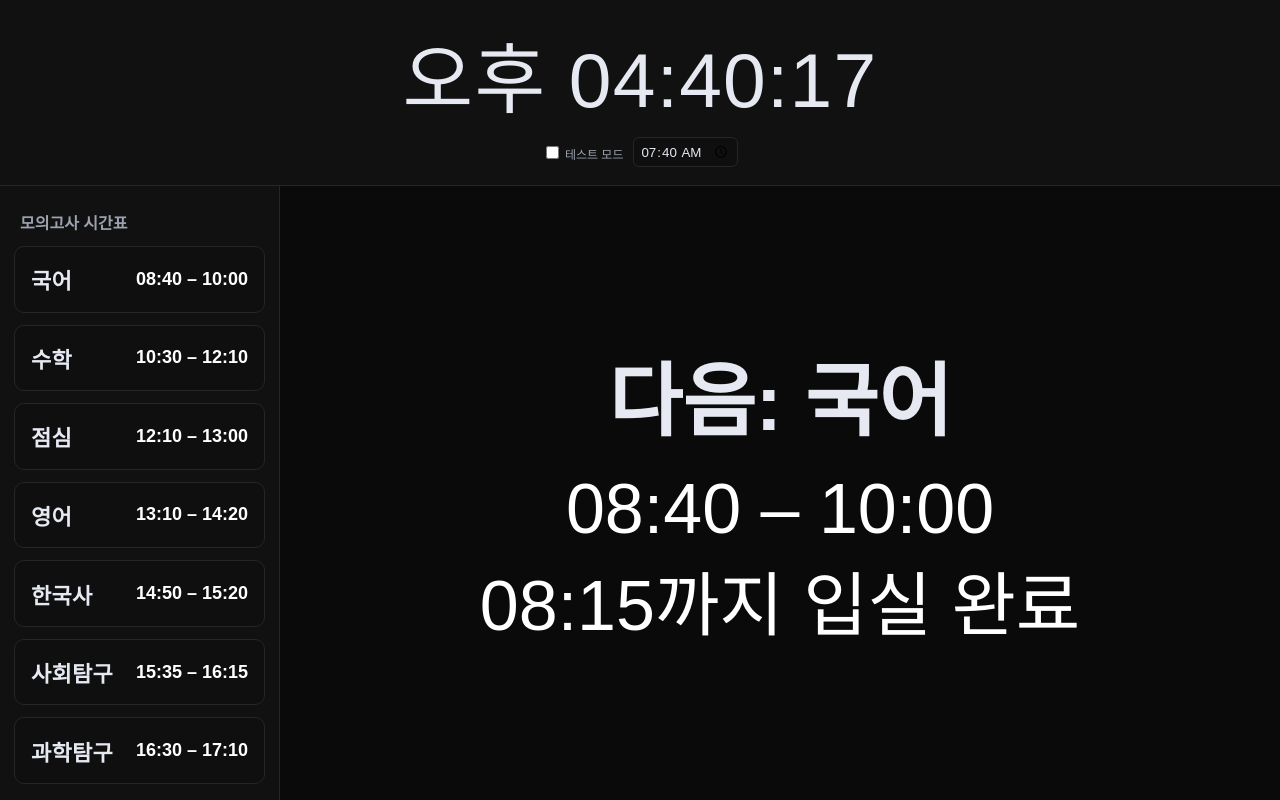
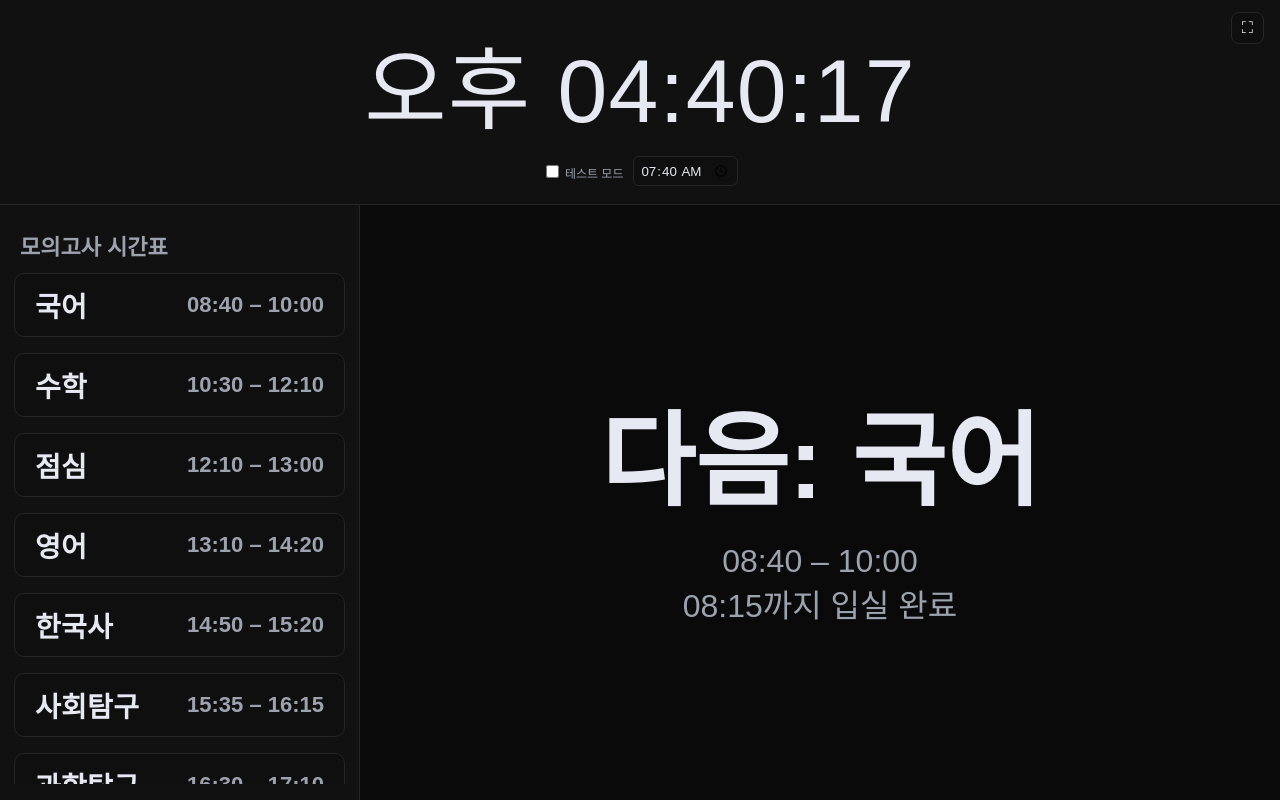
Before and after one commit to Kor-XCoder/MogoBoard, a Vue app: page / in a window 1280 px wide. Built offline with nearby package versions, Linux system fonts and the light colour scheme; a web font is replaced by a local one.

Commit message:
Big! Big! Bigger

```diff
--- a/src/App.vue
+++ b/src/App.vue
@@ -2,6 +2,9 @@
   <div class="layout">
     <header>
       <div id="current-time" aria-live="polite">{{ currentTimeText }}</div>
+      <button class="fs-btn" type="button" @click="toggleFullscreen" aria-label="전체화면">
+        ⛶
+      </button>
       <div class="tester">
         <label>
           <input type="checkbox" v-model="testMode" />
@@ -22,17 +25,17 @@
           :data-subject="w.subject"
         >
           <div class="subject">{{ w.subject }}</div>
-          <div class="time" style="color: white;">{{ w.start }} – {{ w.end }}</div>
+          <div class="time">{{ w.start }} – {{ w.end }}</div>
         </li>
       </ul>
     </aside>
 
     <main>
       <div class="status">
-        <div id="current-subject" class="subject" :class="{ done: statusState === 'done' }" style="font-size: 80px;">
+        <div id="current-subject" class="subject" :class="{ done: statusState === 'done' }">
           {{ currentSubjectText }}
         </div>
-        <div id="window-time" class="window" style="font-size: 70px; color: white;">{{ windowText }}</div>
+        <div id="window-time" class="window">{{ windowText }}</div>
       </div>
     </main>
   </div>
@@ -145,6 +148,15 @@ function isActive(w) {
   return st.state === 'in' && st.window.subject === w.subject
 }
 
+function toggleFullscreen() {
+  const el = document.documentElement
+  if (!document.fullscreenElement) {
+    (el.requestFullscreen && el.requestFullscreen())
+  } else {
+    (document.exitFullscreen && document.exitFullscreen())
+  }
+}
+
 let intervalId
 onMounted(() => {
   // 테스트 모드 기본값: 현재 시각(HH:MM)
@@ -178,7 +190,7 @@ body {
 }
 .layout {
   display: grid;
-  grid-template-columns: 280px 1fr;
+  grid-template-columns: 360px 1fr;
   grid-template-rows: auto 1fr;
   height: 100dvh;
   min-height: 100dvh;
@@ -192,7 +204,7 @@ header {
   display: grid; place-items: center;
   text-align: center;
 }
-#current-time { font-size: clamp(50px, 6vw, 100px); letter-spacing: 1.2px; font-variant-numeric: tabular-nums; font-weight: 500; }
+#current-time { font-size: clamp(64px, 7vw, 120px); letter-spacing: 1.2px; font-variant-numeric: tabular-nums; font-weight: 500; }
 .now-label { font-size: 12px; color: var(--muted); letter-spacing: .24em; text-transform: uppercase; margin-bottom: 6px; }
 
 .tester { display: flex; gap: 10px; align-items: center; margin-top: 8px; font-size: 12px; color: var(--muted); }
@@ -208,15 +220,15 @@ aside {
   min-height: 0;
   overflow: hidden;
 }
-aside h2 { margin: 8px 6px 12px; font-size: 16px; color: var(--muted); font-weight: 600; }
+aside h2 { margin: 8px 6px 12px; font-size: 22px; color: var(--muted); font-weight: 600; }
 .schedule {
   list-style: none;
   padding: 0;
   margin: 0;
   display: grid;
-  grid-template-columns: repeat(auto-fit, minmax(220px, 1fr));
-  gap: 12px;
-  grid-auto-rows: minmax(56px, auto);
+  grid-template-columns: 1fr;
+  gap: 16px;
+  grid-auto-rows: minmax(64px, auto);
   min-height: 0;
   overflow: auto;
 }
@@ -224,23 +236,23 @@ aside h2 { margin: 8px 6px 12px; font-size: 16px; color: var(--muted); font-weig
   background: #0f0f0f;
   border: 1px solid #262626;
   border-radius: 10px;
-  padding: 14px 16px;
+  padding: 18px 20px;
   display: grid;
   grid-template-columns: 1fr auto;
   grid-template-rows: auto;
   gap: 8px 12px;
   align-items: center;
 }
-.item .time { font-variant-numeric: tabular-nums; color: var(--muted); font-size: 18px; font-weight: 700; text-align: right; white-space: nowrap; }
-.item .subject { font-weight: 700; letter-spacing: .3px; font-size: 22px; white-space: nowrap; overflow: hidden; text-overflow: ellipsis; }
+.item .time { font-variant-numeric: tabular-nums; color: var(--muted); font-size: 22px; font-weight: 700; text-align: right; white-space: nowrap; }
+.item .subject { font-weight: 700; letter-spacing: .3px; font-size: 28px; white-space: nowrap; overflow: hidden; text-overflow: ellipsis; }
 .item.active { border-color: var(--accent); }
 .item.active .subject { color: var(--accent); }
 .item.break .subject { color: var(--accent-2); }
 
 main { display: grid; place-items: center; padding: 4vh 3vw; }
 .status { text-align: center; display: grid; gap: 16px; }
-.status .subject { font-size: clamp(36px, 5vw, 56px); font-weight: 800; }
-.status .window { color: var(--muted); font-size: 16px; white-space: pre-line; }
+.status .subject { font-size: clamp(64px, 8vw, 120px); font-weight: 800; }
+.status .window { color: var(--muted); font-size: 32px; white-space: pre-line; }
 .status .done { color: var(--danger); }
 
 .small { font-size: 12px; color: var(--muted); }
@@ -251,4 +263,8 @@ main { display: grid; place-items: center; padding: 4vh 3vw; }
   aside { grid-row: 2; border-right: none; border-top: 1px solid #262626; }
   main { grid-row: 3; }
 }
+
+header { position: relative; }
+.fs-btn { position: absolute; right: 16px; top: 12px; background: #0f0f0f; color: var(--text); border: 1px solid #262626; border-radius: 8px; padding: 6px 10px; font-size: 16px; cursor: pointer; }
+.fs-btn:hover { filter: brightness(1.1); }
 </style>
```
